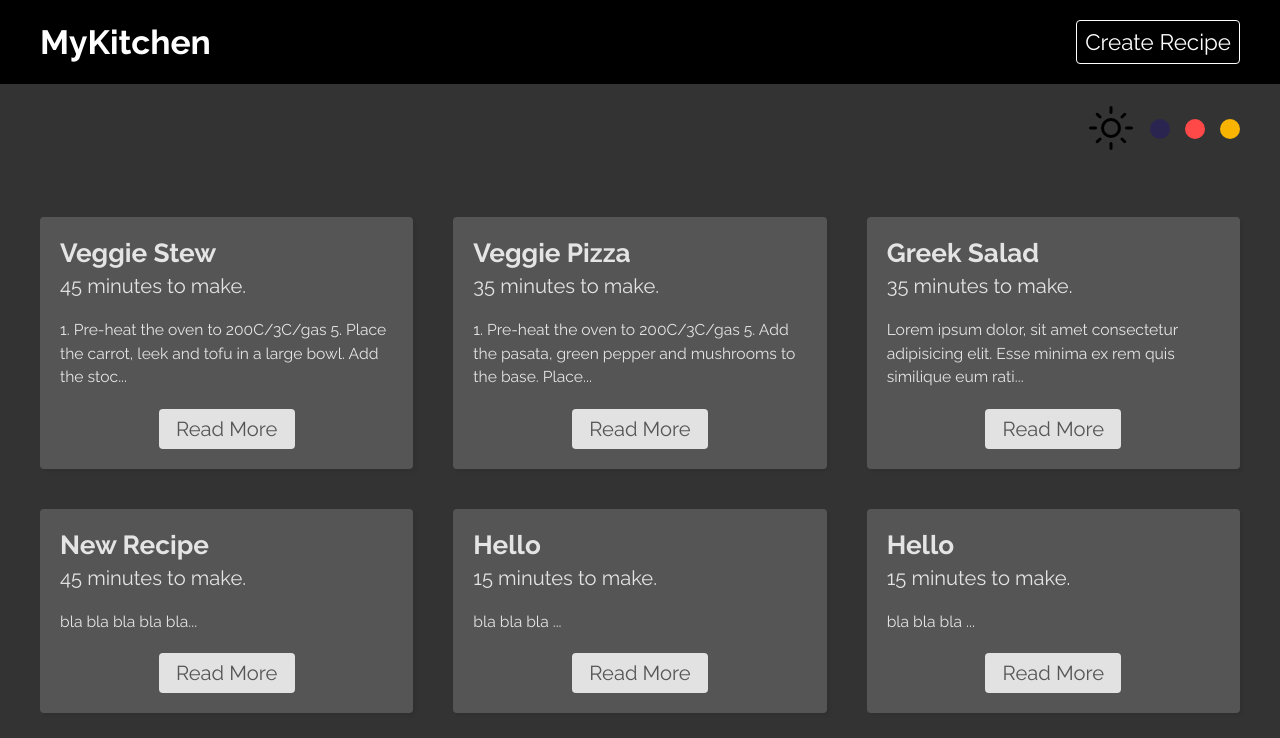
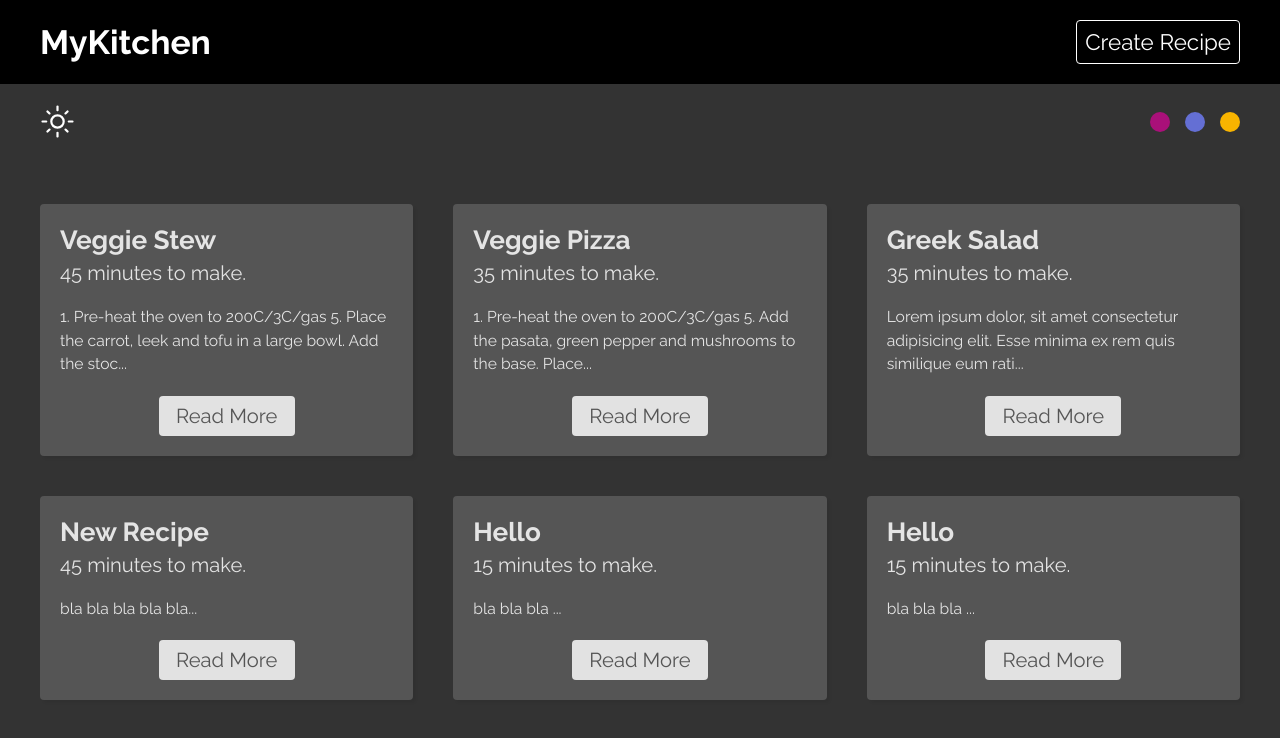
Before and after one commit to AkhrorSoliev/mykitechen-react-firebase, a React (Create React App) app: page / in a window 1280 px wide. Shown: the top 738 px of the page. Built offline with nearby package versions, Linux system fonts and the light colour scheme; data requests are answered from the project's data file.

Commit message:
change mode icon style and added some colors

```diff
--- a/src/components/ThemeSelector.css
+++ b/src/components/ThemeSelector.css
@@ -13,3 +13,15 @@
   margin-left: 15px;
   border-radius: 50%;
 }
+
+.mode-toggle {
+  display: inline-block;
+  margin-right: auto;
+}
+
+.mode-toggle img {
+  height: 35px;
+  width: 35px;
+  cursor: pointer;
+  /* filter: invert(100%); */
+}
--- a/src/components/ThemeSelector.js
+++ b/src/components/ThemeSelector.js
@@ -3,7 +3,7 @@ import './ThemeSelector.css'
 import { useTheme } from '../hooks/useTheme'
 import ModeIcon from '../assets/mode_icon.svg'
 
-const navThemeColors = ['#2A2550', '#FF4949', '#F8B400']
+const navThemeColors = ['#A91079', '#646FD4', '#F8B400']
 
 function ThemeSelector() {
   const { changeNavColor, changeMode, mode } = useTheme()
@@ -16,7 +16,16 @@ function ThemeSelector() {
   return (
     <div className="theme-selector">
       <div className="mode-toggle">
-        <img onClick={toggleMode} src={ModeIcon} alt="Mode Icon" />
+        <img
+          onClick={toggleMode}
+          src={ModeIcon}
+          alt="Mode Icon"
+          style={
+            mode === 'dark'
+              ? { filter: 'invert(100%)' }
+              : { filter: 'invert(0)' }
+          }
+        />
       </div>
       <div className="theme-buttons">
         {navThemeColors.map((color) => (
```
